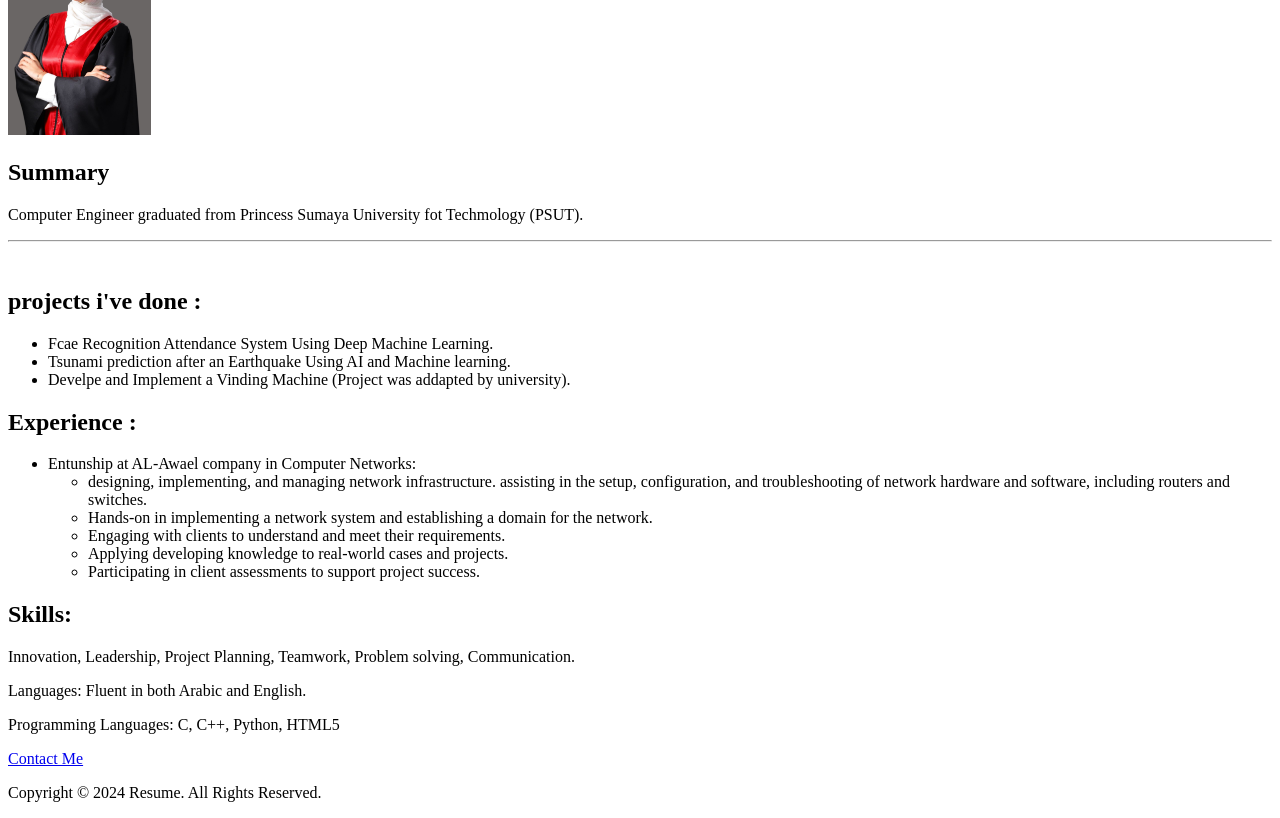
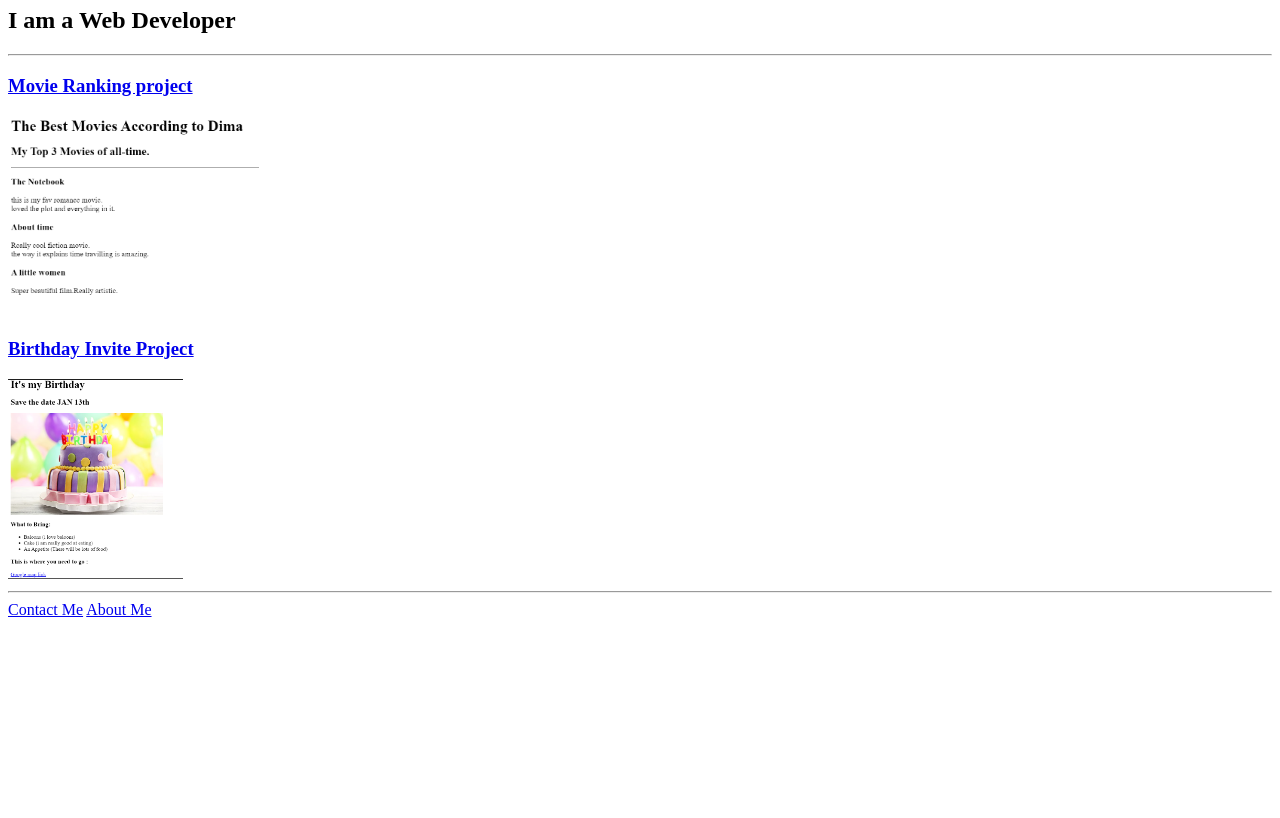
Before and after one commit to dimahussein/html-portfolio, a plain HTML site: page index.html in a window 1280 px wide. Shown: the part 73-891 px from the top of the page. After the commit the page ends 800 px from the top, so only its background shows below. Drawn offline with Linux system fonts and the light colour scheme.

Commit message:
Add files via upload

```diff
--- a/index.html
+++ b/index.html
@@ -1,37 +1,22 @@
+
  <!DOCTYPE html>
  <html lang="en">
  <head>
     <meta charset="UTF-8">
-    <title>My Resume</title>
+    <title>Portfolio</title>
  </head>
  <body>
-    <img src="./me.jpeg" height="200"/>
-    <h2>Summary</h2>
-    <p>Computer Engineer graduated from Princess Sumaya University fot Techmology (PSUT).<hr /><br /><h2> projects i've done :</h2><ul>
-        <li>Fcae Recognition Attendance System Using Deep Machine Learning. </li>
-        <li>Tsunami prediction after an Earthquake Using AI and Machine learning.</li>
-      <li>Develpe and Implement a Vinding Machine (Project was addapted by university).</li>
-      </ul> </p>
+    <h1>Dima Hussein's Portfolio</h1>
+    <h2> I am a Web Developer</h2>
+    <hr />
+    <h3><a href="./public/movie-ranking.html"> Movie Ranking project</a></h3>
+    <img src="./assets/images/movieDima.png" height =200 />
+    <h3><a href="./public/birthday-invite.html">Birthday Invite Project</a> </h3>
+    <img src="./assets/images/newBDimg.png" height =200/>
+    <hr />
 
-      <p><h2>Experience :</h2> <ul>
-        <li>Entunship at AL-Awael company in Computer Networks:<br />
-          <ul>
-            <li>designing, implementing, and managing network infrastructure. assisting in the setup, configuration, and troubleshooting of network hardware and software, including routers and switches.</li>
-            <li>Hands-on in implementing a network system and establishing a domain for the network.</li>
-            <li>Engaging with clients to understand and meet their requirements.</li>
-            <li>Applying developing knowledge to real-world cases and projects.</li>
-            <li>Participating in client assessments to support project success.</li>
-            </ul>
+    <a href="./public/contact.html">Contact Me</a>
+    <a href="./public/about.html">About Me </a>
 
-           </li>
-      </ul></p>
-
-      <p><h2>Skills:</h2> Innovation, Leadership, Project Planning, Teamwork, Problem solving, Communication.
-      </p>
-      <p>Languages: Fluent in both Arabic and English.</p>
-      <p>Programming Languages: C, C++, Python, HTML5 </p>
-      <a href="./Contact.html">Contact Me</a>
-      <footer>
-        <p> Copyright © 2024 Resume. All Rights Reserved.</p></footer>
  </body>
  </html>
```
Lines whose indentation alone changed are shown as unchanged.
